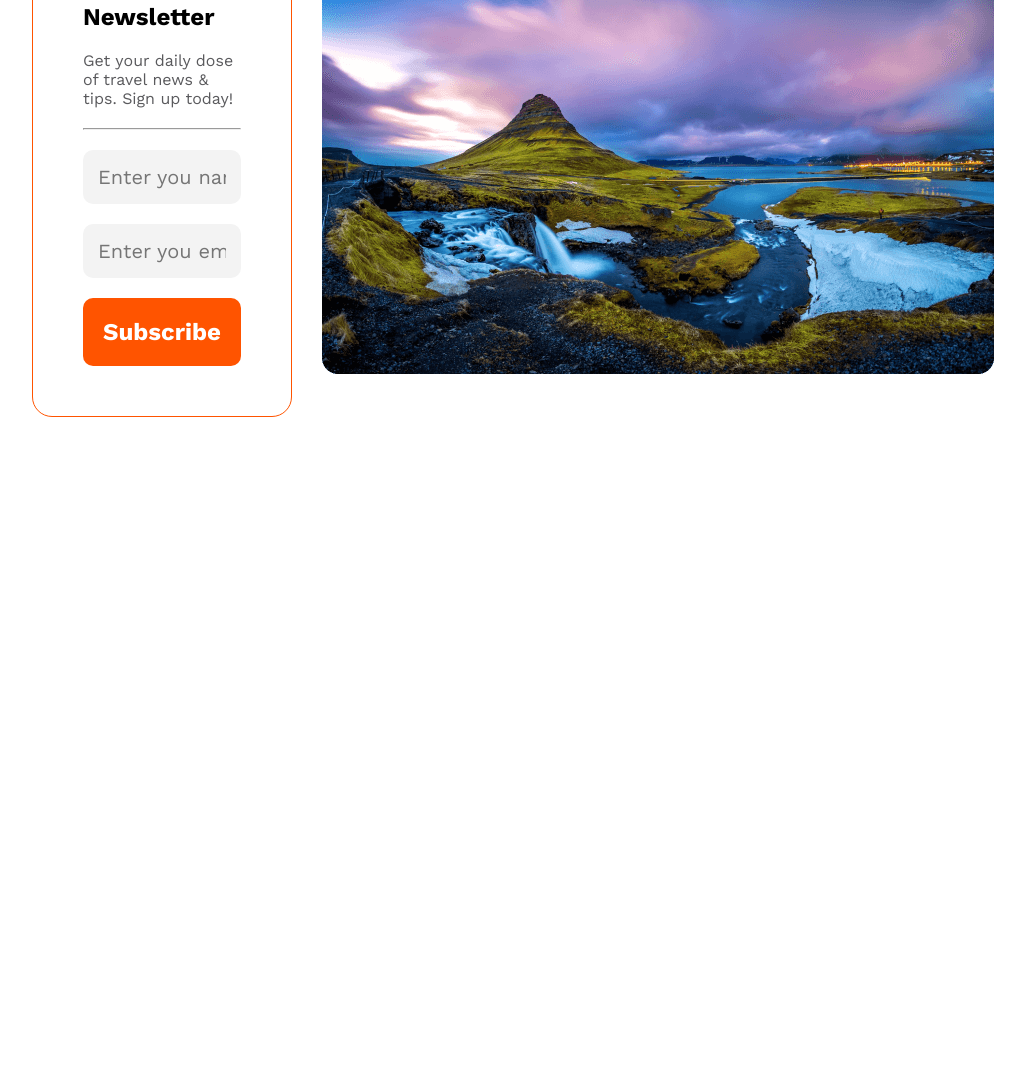
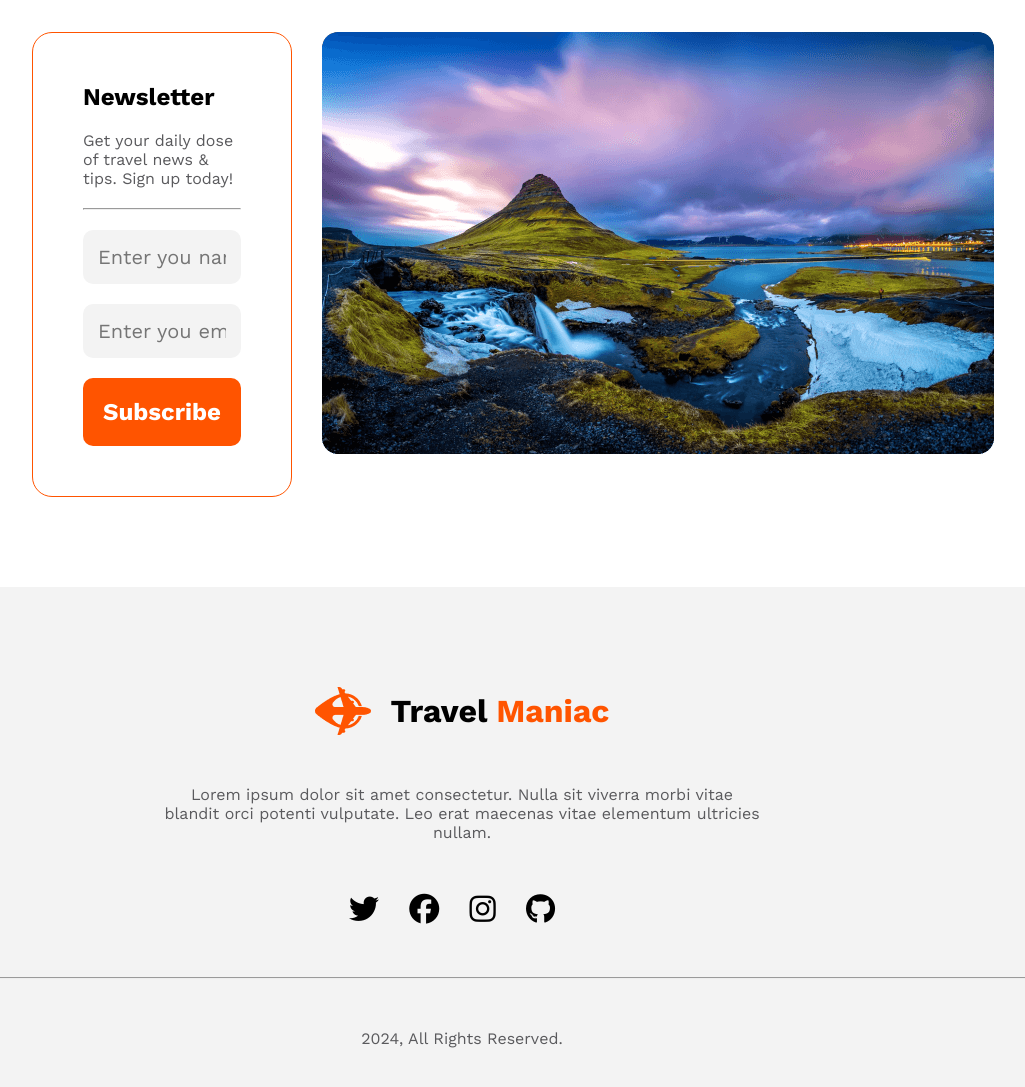
Before and after one commit to AkashAhmed007/Assignment-2, a plain HTML site: page index.html in a window 1280 px wide. Shown: the part 4005-5092 px from the top of the page, without its empty margins (178-1203 px from the left). Before the commit the page ends 4462 px from the top, so only its background shows below. Drawn offline with nearby package versions, Linux system fonts and the light colour scheme.

Commit message:
footer section added

```diff
--- a/index.html
+++ b/index.html
@@ -4,6 +4,7 @@
     <meta charset="UTF-8">
     <meta name="viewport" content="width=device-width, initial-scale=1.0">
     <title>Travel Maniac</title>
+    <script src="https://kit.fontawesome.com/1c4c46f3a8.js" crossorigin="anonymous"></script>
     <link rel="stylesheet" href="style.css">
 </head>
 <body>
@@ -145,7 +146,19 @@
 <!-- Newsletter section ends -->
     </main>
     <footer>
-
+            <div class="footer-logo">
+                    <img src="Images/Group 40071 (2).png" alt="Logo">
+                    <h1>Travel <span class="special">Maniac</span></h1>
+            </div>
+            <p class="footer-description">Lorem ipsum dolor sit amet consectetur. Nulla sit viverra morbi vitae blandit orci potenti vulputate. Leo erat maecenas vitae elementum ultricies nullam.</p>
+            <div class="footer-icons">
+                <i class="fa-brands fa-twitter"></i>
+                <i class="fa-brands fa-facebook"></i>
+                <i class="fa-brands fa-instagram"></i>
+                <i class="fa-brands fa-github"></i>
+            </div>
+                <hr>
+            <p class="footer-end-description">2024, All Rights Reserved.</p>
     </footer>
 </body>
 </html>
--- a/style.css
+++ b/style.css
@@ -8,13 +8,11 @@
     margin:0;
     padding:0;
 }
-
-body{
+/* header:nav-section */
+header{
     max-width: 1400px;
     padding: 40px 200px;
 }
-
-/* header:nav-section */
 .nav-container{
     display: flex;
     justify-content: space-between;
@@ -117,6 +115,10 @@ body{
 }
 
 /* popular-tour-container style */
+main{
+    max-width: 1400px;
+    padding: 40px 200px;
+}
 .popular-tour-container{
     display: flex;
 }
@@ -340,3 +342,39 @@ body{
     font-weight: 800;
     text-decoration: none;
 }
+/* footer section styles */
+footer{
+    background-color: #1313180d;
+    color:#000;
+    height: 500px;
+}
+.footer-logo{
+    display: flex;
+    justify-content: center;
+    align-items: center;
+    gap: 20px;
+    margin: 50px;
+    padding-top: 100px;
+}
+.footer-description{
+    color:#5A5A5D;
+    text-align: center;
+    width: 600px;
+    margin: 0 auto;
+}
+.footer-icons{
+    text-align: center;
+    margin: 30px;
+    padding: 20px;
+    font-size: 30px;
+}
+.fa-brands{
+    margin-right:20px;
+}
+.footer-end-description{
+    color:#5A5A5D;
+    text-align: center;
+    width: 600px;
+    margin: 0 auto;
+    padding-top: 50px;
+}
```
